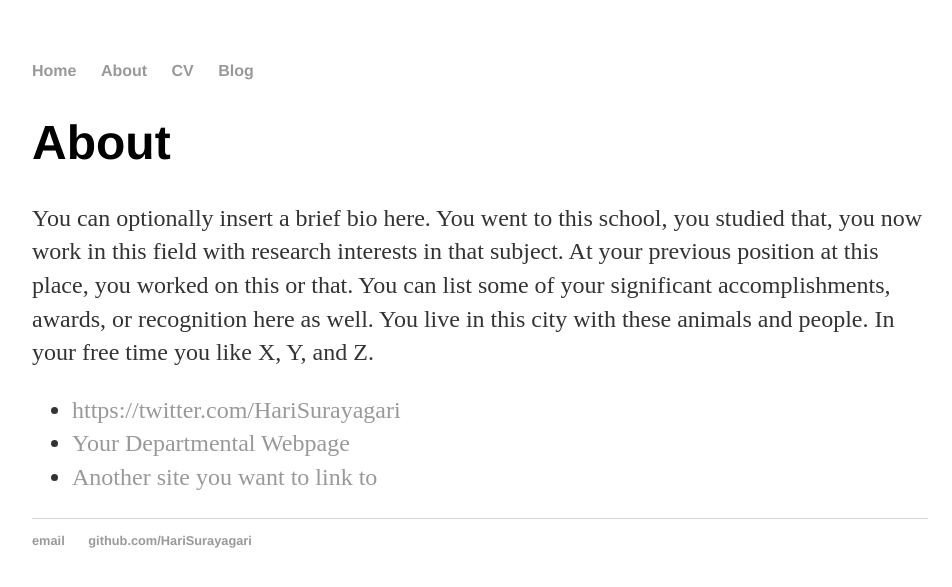
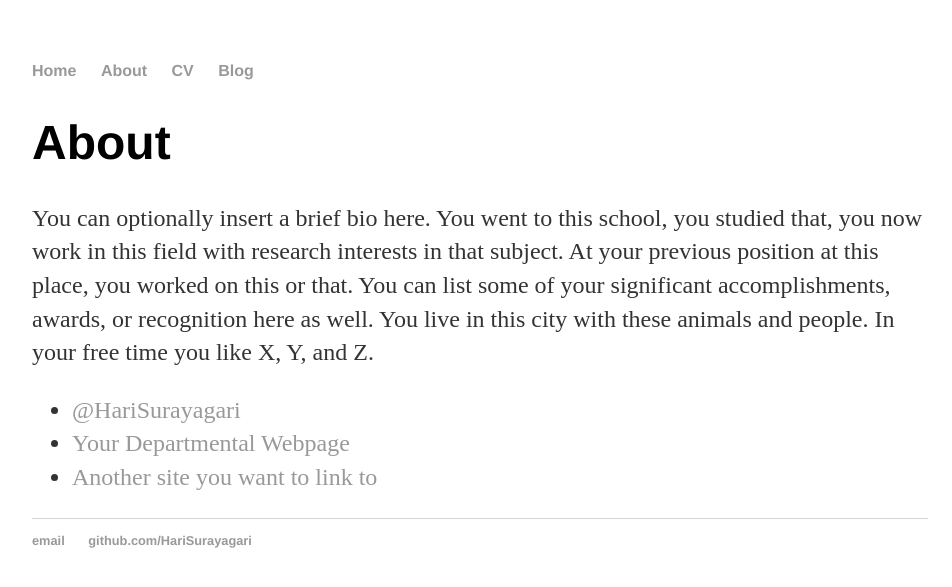
Before and after one commit to HariSurayagari/portfolio, a Jekyll site: the page built from about/index.html, in a window 1280 px wide. Shown: the top 587 px of the page, without its empty margins (160-1112 px from the left). Built offline with Jekyll 4.4.1, drawn with Linux system fonts in a browser that asks for light colours; some of the changed lines change nothing that is shown.

Commit message:
Update index.html

```diff
--- a/about/index.html
+++ b/about/index.html
@@ -8,7 +8,7 @@ title: About Hari Surayagari
 			<p>You can optionally insert a brief bio here. You went to this school, you studied that, you now work in this field with research interests in that subject. At your previous position at this place, you worked on this or that. You can list some of your significant accomplishments, awards, or recognition here as well. You live in this city with these animals and people. In your free time you like X, Y, and Z.</p>
 
 			<ul class="contacts">
-				<li><a href="#">https://twitter.com/HariSurayagari</a></li>
+				<li><a href="#">@HariSurayagari</a></li>
 				<li><a href="#">Your Departmental Webpage</a></li>
 				<li><a href="#">Another site you want to link to</a></li>
 				</ul>
```
